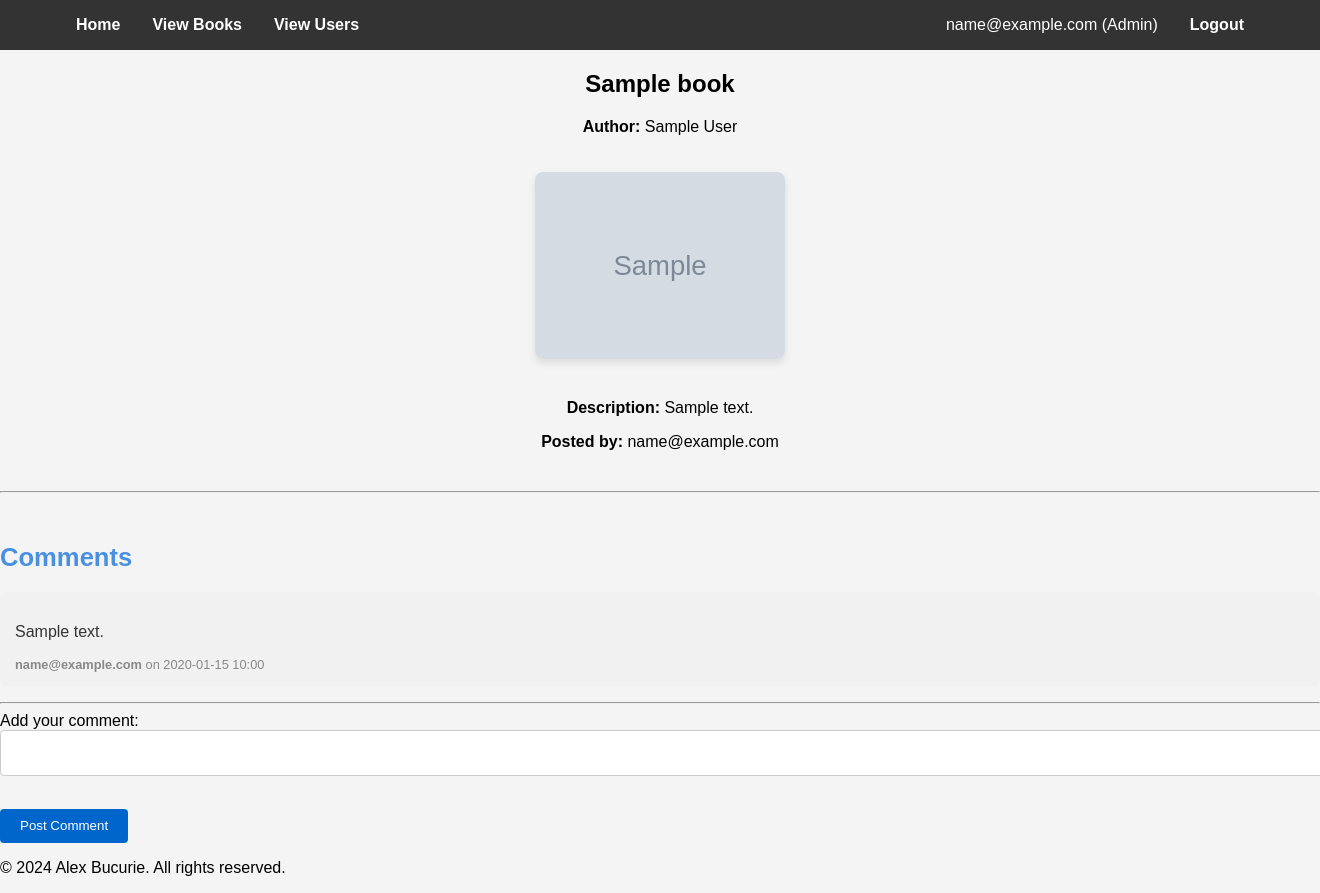
After one commit to Jock00/library, a Flask app: page /view_book/1 in a window 1320 px wide; the page is wider, and only the part inside the window is pictured. The commit adds this page. Run offline with Flask 3, Linux system fonts and the light colour scheme; a user stored in the database is signed in; tables that the repository leaves empty hold one stand-in row (values such as "Sample post"); grey boxes marked "Sample" are stand-in pictures.

Commit message:
add comments

```diff
--- a/app/forms/book_forms.py
+++ b/app/forms/book_forms.py
@@ -27,6 +27,11 @@ class LoginForm(FlaskForm):
 class EditBookForm(FlaskForm):
     name = StringField('Name', validators=[DataRequired()])
     author = StringField('Author', validators=[DataRequired()])
+    user = StringField('User', validators=[DataRequired()])
     image = StringField('Image URL', validators=[DataRequired()])
     description = TextAreaField('Description', validators=[DataRequired()])
     submit = SubmitField('Update Book')
+
+class CommentForm(FlaskForm):
+    content = TextAreaField('Add your comment:', validators=[DataRequired()])
+    submit = SubmitField('Post Comment')
--- a/app/routes/auth_routes.py
+++ b/app/routes/auth_routes.py
@@ -1,11 +1,13 @@
 from flask import render_template, redirect, url_for, flash, Blueprint, \
     render_template, request, session
-from app.forms.book_forms import BookForm, RegisterForm, LoginForm, EditBookForm
+from app.forms.book_forms import BookForm, RegisterForm, LoginForm, \
+                                  EditBookForm, CommentForm
 from app import db
-from app.models.books import User, Books
+from app.models.books import User, Books, Comment
 from werkzeug.security import generate_password_hash, check_password_hash
 from flask_login import login_user, logout_user, login_required, current_user
 from functools import wraps
+from sqlalchemy import join
 
 auth = Blueprint('auth', __name__)
 
@@ -22,6 +24,7 @@ def add_book():
             image=form.image.data,
             description=form.description.data
         )
+        new_book.user = current_user
         db.session.add(new_book)
         db.session.commit()
         flash('Book added successfully!', 'success')
@@ -162,3 +165,22 @@ def delete_book(book_id):
     db.session.commit()
     flash('Book deleted successfully!', 'success')
     return redirect(url_for('main.view_books'))
+
+@auth.route('/view_book/<int:book_id>', methods=['GET', 'POST'])
+@login_required
+def view_book(book_id):
+    book = Books.query.get_or_404(book_id)
+    form = CommentForm()
+    if form.validate_on_submit():
+        comment = Comment(
+            content=form.content.data,
+            user_id=current_user.id,
+            book_id=book_id
+        )
+        db.session.add(comment)
+        db.session.commit()
+        flash('Comment added successfully!', 'success')
+        return redirect(url_for('auth.view_book', book_id=book_id))
+
+    comments = Comment.query.filter_by(book_id=book_id).all()
+    return render_template('view_book.html', book=book, form=form, comments=comments)
--- a/app/routes/main_routes.py
+++ b/app/routes/main_routes.py
@@ -2,20 +2,22 @@ from flask import Blueprint, render_template
 from app.models.books import Books, User
 from flask_login import login_required
 from app.routes.auth_routes import admin_required
+from sqlalchemy import join
+from app import db
 
 main = Blueprint('main', __name__)
 
 
 @main.route('/')
 def index():
+
     books = Books.query.all()
     return render_template('index.html', books=books)
 
 
 @main.route('/view_books')
 def view_books():
-    # Query the User table to get all users
-    books = Books.query.all()
+    books = db.session.query(Books).join(User).all()
 
     # Render the users in a template
     return render_template('view_books.html', books=books)
--- /dev/null
+++ b/app/static/css/view_book.css
@@ -0,0 +1,126 @@
+/* book_view.css */
+
+/* General page layout */
+.book-container {
+    max-width: 800px;
+    margin: 0 auto; /* Center the content */
+    padding: 20px;
+    background-color: #fff;
+    box-shadow: 0 4px 8px rgba(0, 0, 0, 0.1);
+    border-radius: 10px;
+    text-align: center; /* Center the text content */
+}
+
+.book-header {
+    text-align: center;
+    margin-bottom: 30px;
+}
+
+.book-header h2 {
+    font-size: 2.2rem;
+    color: #333;
+    margin-bottom: 10px;
+}
+
+.book-header p {
+    font-size: 1.1rem;
+    color: #666;
+}
+
+.book-details {
+    text-align: center;
+    margin-bottom: 40px;
+}
+
+.book-details img {
+    max-width: 250px;
+    margin: 20px 0;
+    border-radius: 8px;
+    box-shadow: 0 4px 8px rgba(0, 0, 0, 0.1);
+}
+
+.book-description {
+    font-size: 1.1rem;
+    color: #444;
+    line-height: 1.6;
+    margin-bottom: 20px;
+}
+
+.comments-section {
+    margin-top: 50px;
+    text-align: left;
+}
+
+.comments-section h3 {
+    font-size: 1.6rem;
+    color: #4A90E2;
+    margin-bottom: 20px;
+}
+
+.comment {
+    background-color: #f1f1f1;
+    padding: 15px;
+    border-radius: 8px;
+    margin-bottom: 15px;
+    position: relative;
+}
+
+.comment p {
+    font-size: 1rem;
+    color: #333;
+}
+
+.comment small {
+    font-size: 0.8rem;
+    color: #888;
+    display: block;
+    margin-top: 10px;
+}
+
+.comment hr {
+    margin: 20px 0;
+}
+
+.comment-box {
+    margin-top: 30px;
+}
+
+.comment-box textarea {
+    width: 100%;
+    height: 100px;
+    padding: 10px;
+    border-radius: 5px;
+    border: 1px solid #ddd;
+    font-size: 1rem;
+    margin-bottom: 15px;
+    resize: none;
+}
+
+.comment-box .btn-primary {
+    background-color: #4A90E2;
+    border-color: #4A90E2;
+    color: #fff;
+    padding: 10px 20px;
+    border-radius: 5px;
+    cursor: pointer;
+}
+
+.comment-box .btn-primary:hover {
+    background-color: #357ABD;
+}
+
+/* Review/Comment Section Styles */
+.login-to-comment {
+    margin-top: 20px;
+    text-align: center;
+    font-size: 1.1rem;
+}
+
+.login-to-comment a {
+    color: #4A90E2;
+    text-decoration: none;
+}
+
+.login-to-comment a:hover {
+    text-decoration: underline;
+}
--- a/app/templates/base.html
+++ b/app/templates/base.html
@@ -76,7 +76,7 @@
 
 <!-- Footer -->
 <footer>
-    <p>&copy; 2024 Bookstore. All rights reserved.</p>
+    <p>&copy; 2024 Alex Bucurie. All rights reserved.</p>
 </footer>
 
 </body>
--- /dev/null
+++ b/app/templates/view_book.html
@@ -0,0 +1,46 @@
+{% extends "base.html" %}
+
+{% block additional_css %}
+    <link rel="stylesheet"
+          href="{{ url_for('static', filename='css/view_book.css') }}">
+{% endblock %}
+
+{% block content %}
+<div class="book-details">
+    <h2>{{ book.name }}</h2>
+    <p><strong>Author:</strong> {{ book.author }}</p>
+    <img src="{{ book.image }}" alt="{{ book.name }}">
+    <p><strong>Description:</strong> {{ book.description }}</p>
+    <p><strong>Posted by:</strong> {{ book.user.email }}</p>
+</div>
+
+<hr>
+
+<div class="comments-section">
+    <h3>Comments</h3>
+
+    <!-- Display existing comments -->
+    {% for comment in comments %}
+        <div class="comment">
+            <p>{{ comment.content }}</p>
+            <small><strong>{{ comment.user.email }}</strong> on {{ comment.timestamp.strftime('%Y-%m-%d %H:%M') }}</small>
+        </div>
+        <hr>
+    {% endfor %}
+
+    <!-- Only allow posting if the user is logged in -->
+    {% if current_user.is_authenticated %}
+        <form method="POST"
+              action="{{ url_for('auth.view_book', book_id=book.id) }}">
+            {{ form.hidden_tag() }}
+            <div class="form-group">
+                {{ form.content.label }}
+                {{ form.content(class="form-control") }}
+            </div>
+            <button type="submit" class="btn btn-primary">Post Comment</button>
+        </form>
+    {% else %}
+        <p><a href="{{ url_for('auth.login') }}">Log in</a> to post a comment.</p>
+    {% endif %}
+</div>
+{% endblock %}
--- a/app/templates/view_books.html
+++ b/app/templates/view_books.html
@@ -9,8 +9,9 @@
     <div class="book-grid">
         {% for book in books %}
         <div class="book-card">
-            <img src="{{ book.image }}" alt="{{ book.title }} cover">
-            <h3>{{ book.title }}</h3>
+            <img src="{{ book.image }}" alt="{{ book.name }}">
+            <a href="{{ url_for('auth.view_book', book_id=book.id) }}"><h3>
+                {{ book.name }}</h3></a>
             <p>Author: {{ book.author }}</p>
             <p>{{ book.description }}</p>
         </div>
--- a/app/templates/view_books_admin.html
+++ b/app/templates/view_books_admin.html
@@ -10,6 +10,7 @@
                 <tr>
                     <th>Name</th>
                     <th>Author</th>
+                    <th>User</th>
                     <th>Image</th>
                     <th>Description</th>
                     <th>Actions</th>
@@ -20,6 +21,7 @@
                 <tr>
                     <td>{{ book.name }}</td>
                     <td>{{ book.author }}</td>
+                    <td>{{ book.user.username }}</td>
                     <td><img src="{{ book.image }}" alt="{{ book.name }}" style="width: 100px;"></td>
                     <td>{{ book.description }}</td>
                    <td>
```
Also changed, not shown: app/models/books.py (+18 -6 lines).
